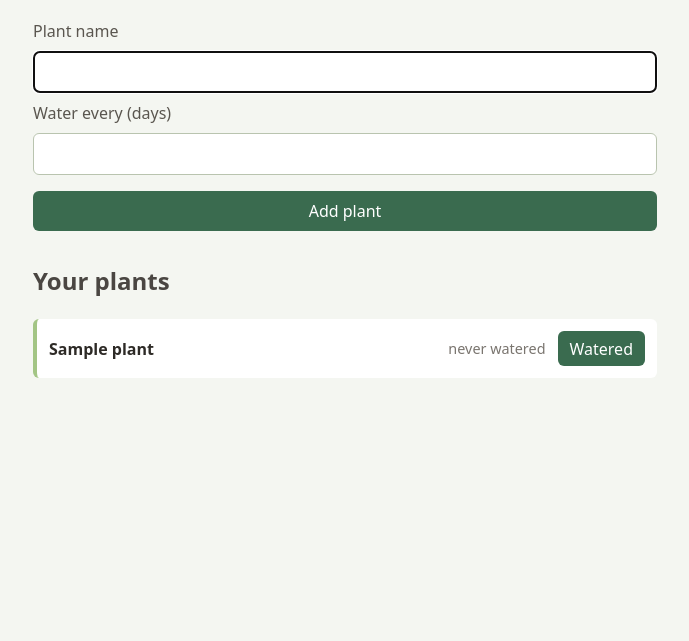
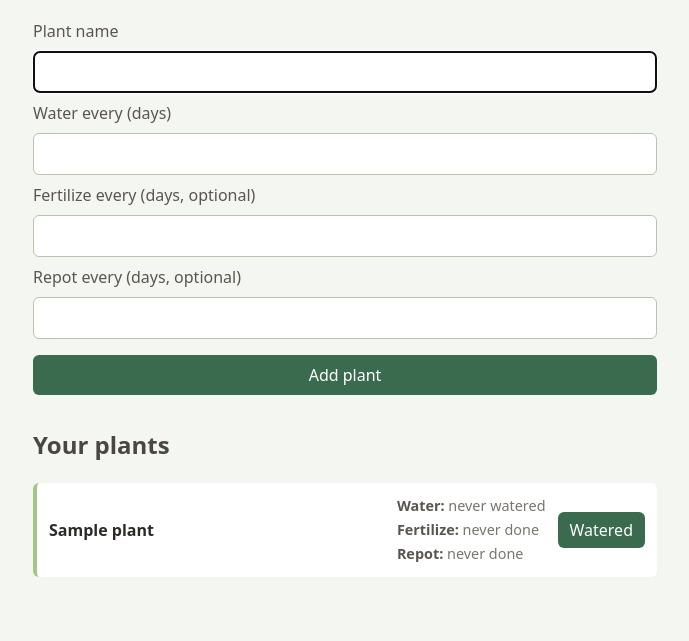
Before and after one commit to jirayu-codes/big_project_one, a Flask app: page / in a window 1280 px wide. Shown: the part 186-827 px from the top of the page, without its empty margins (295-984 px from the left). Before the commit the page ends 564 px from the top, so only its background shows below. Run offline with Flask 3, Linux system fonts and the light colour scheme; tables that the repository leaves empty hold one stand-in row (values such as "Sample post").

Commit message:
Implement care types: optional fertilize/repot schedules with statuses

```diff
--- a/app.py
+++ b/app.py
@@ -7,6 +7,26 @@ from flask import Flask, abort, g, redirect, render_template, request, url_for
 
 logging.basicConfig(level=logging.INFO, format="%(levelname)s: %(message)s")
 logger = logging.getLogger("plantpal")
+
+
+def _add_column(db, table, column, definition):
+    """Add a single column to a table if it is not already present."""
+    columns = [row["name"] for row in db.execute(f"PRAGMA table_info({table})")]
+    if column not in columns:
+        db.execute(f"ALTER TABLE {table} ADD COLUMN {column} {definition}")
+
+
+def ensure_schema(db):
+    """Make sure the plants table has all the columns this app needs.
+
+    With an old database the table may predate the fertilize/repot columns,
+    so we add any missing ones. This is safe to run every time.
+    """
+    _add_column(db, "plants", "fertilize_every", "INTEGER")
+    _add_column(db, "plants", "last_fertilized", "TEXT")
+    _add_column(db, "plants", "repot_every", "INTEGER")
+    _add_column(db, "plants", "last_repotted", "TEXT")
+    db.commit()
 
 
 def mark_plant_watered(db, plant_id):
@@ -22,10 +42,16 @@ def mark_plant_watered(db, plant_id):
     return get_plant(db, plant_id)
 
 
+PLANT_COLUMNS = (
+    "id, name, water_every, last_watered, "
+    "fertilize_every, last_fertilized, repot_every, last_repotted"
+)
+
+
 def get_plant(db, plant_id):
     """Return the plant with the given id, or None if it does not exist."""
     return db.execute(
-        "SELECT id, name, water_every, last_watered FROM plants WHERE id = ?",
+        f"SELECT {PLANT_COLUMNS} FROM plants WHERE id = ?",
         (plant_id,),
     ).fetchone()
 
@@ -33,8 +59,19 @@ def get_plant(db, plant_id):
 def get_all_plants(db):
     """Return every plant in the database, oldest first."""
     return db.execute(
-        "SELECT id, name, water_every, last_watered FROM plants ORDER BY id"
+        f"SELECT {PLANT_COLUMNS} FROM plants ORDER BY id"
     ).fetchall()
+
+
+def _interval_value(form, key):
+    """Return the validated interval for a form key, or None if left blank."""
+    raw = form.get(key, "").strip()
+    if raw == "":
+        return None
+    value = int(raw)
+    if value < 1:
+        raise ValueError(f"{key} must be at least 1")
+    return value
 
 
 def add_new_plant(db, form):
@@ -46,40 +83,59 @@ def add_new_plant(db, form):
         raise ValueError("water_every must be a whole number") from None
     if not name or water_every < 1:
         raise ValueError("name must not be empty and water_every must be at least 1")
+
+    try:
+        fertilize_every = _interval_value(form, "fertilize_every")
+        repot_every = _interval_value(form, "repot_every")
+    except ValueError:
+        raise ValueError("fertilize_every and repot_every must be blank or at least 1") from None
+
     cursor = db.execute(
-        "INSERT INTO plants (name, water_every, last_watered) VALUES (?, ?, NULL)",
-        (name, water_every),
+        "INSERT INTO plants (name, water_every, last_watered, "
+        "fertilize_every, last_fertilized, repot_every, last_repotted) "
+        "VALUES (?, ?, NULL, ?, NULL, ?, NULL)",
+        (name, water_every, fertilize_every, repot_every),
     )
     db.commit()
     return get_plant(db, cursor.lastrowid)
 
 
-def days_until_due(plant):
-    """Return the number of days until the plant is due, given it has been watered.
+def days_until_due(plant, every_col, last_col):
+    """Return the days until a care type is due, given its last-done date.
 
-    A negative result means the plant is overdue; 0 means it is due today.
-    Returns None if the stored date is not in YYYY-MM-DD format.
+    `every_col` is the name of the interval column (e.g. "water_every") and
+    `last_col` the last-done column (e.g. "last_watered"). A negative result
+    means overdue; 0 means due today. Returns None if the stored date is not
+    in YYYY-MM-DD format.
     """
+    last_done = plant[last_col]
     try:
-        last_watered = date.fromisoformat(plant["last_watered"])
-    except ValueError:
+        last_done_date = date.fromisoformat(last_done)
+    except (TypeError, ValueError):
         return None
-    due_date = last_watered + timedelta(days=plant["water_every"])
+    due_date = last_done_date + timedelta(days=plant[every_col])
     return (due_date - date.today()).days
 
 
-def plant_status(plant):
-    """Return the watering status text shown for a plant."""
-    if not plant["last_watered"]:
-        return "never watered"
-    days = days_until_due(plant)
+def care_type_status(plant, every_col, last_col, never_word):
+    """Return the status text for one care type, e.g. "due in 3 days"."""
+    if not plant[every_col]:
+        return None
+    if not plant[last_col]:
+        return never_word
+    days = days_until_due(plant, every_col, last_col)
     if days is None:
-        return "never watered"
+        return never_word
     if days < 0:
         return "overdue"
     if days == 0:
         return "due today"
     return f"due in {days} days"
+
+
+def plant_status(plant):
+    """Return the watering status text shown for a plant."""
+    return care_type_status(plant, "water_every", "last_watered", "never watered")
 
 
 def create_app(test_config=None):
@@ -107,7 +163,7 @@ def create_app(test_config=None):
     def init_db():
         with app.open_resource("schema.sql") as f:
             get_db().executescript(f.read().decode("utf-8"))
-        get_db().commit()
+        ensure_schema(get_db())
 
     with app.app_context():
         init_db()
@@ -115,7 +171,21 @@ def create_app(test_config=None):
 
     @app.context_processor
     def inject_helpers():
-        return {"plant_status": plant_status}
+        def plant_statuses(plant):
+            """Return a list of (label, status) tuples for each tracked care type."""
+            care_types = (
+                ("Water", "water_every", "last_watered", "never watered"),
+                ("Fertilize", "fertilize_every", "last_fertilized", "never done"),
+                ("Repot", "repot_every", "last_repotted", "never done"),
+            )
+            rows = []
+            for label, every_col, last_col, never_word in care_types:
+                status = care_type_status(plant, every_col, last_col, never_word)
+                if status is not None:
+                    rows.append((label, status))
+            return rows
+
+        return {"plant_statuses": plant_statuses}
 
     @app.route("/")
     def index():
--- a/schema.sql
+++ b/schema.sql
@@ -1,6 +1,10 @@
 CREATE TABLE IF NOT EXISTS plants (
-    id           INTEGER PRIMARY KEY AUTOINCREMENT,
-    name         TEXT    NOT NULL,
-    water_every  INTEGER NOT NULL,
-    last_watered TEXT
+    id               INTEGER PRIMARY KEY AUTOINCREMENT,
+    name             TEXT    NOT NULL,
+    water_every      INTEGER NOT NULL,
+    last_watered     TEXT,
+    fertilize_every  INTEGER,
+    last_fertilized  TEXT,
+    repot_every      INTEGER,
+    last_repotted    TEXT
 );
--- a/static/style.css
+++ b/static/style.css
@@ -71,16 +71,27 @@ button:hover {
     background: white;
     border-radius: 6px;
     border-left: 4px solid #a3c585;
+    flex-wrap: wrap;
 }
 
 .plant-name {
     font-weight: 600;
 }
 
+.plant-statuses {
+    display: flex;
+    flex-direction: column;
+    gap: 0.15rem;
+    margin-left: auto;
+}
+
 .plant-status {
     color: #7a756f;
     font-size: 0.9rem;
-    margin-left: auto;
+}
+
+.plant-status strong {
+    color: #5a564f;
 }
 
 .water-form {
--- a/templates/index.html
+++ b/templates/index.html
@@ -20,6 +20,12 @@
                 <label for="water_every">Water every (days)</label>
                 <input type="number" id="water_every" name="water_every" min="1" step="1" required>
 
+                <label for="fertilize_every">Fertilize every (days, optional)</label>
+                <input type="number" id="fertilize_every" name="fertilize_every" min="1" step="1">
+
+                <label for="repot_every">Repot every (days, optional)</label>
+                <input type="number" id="repot_every" name="repot_every" min="1" step="1">
+
                 <button type="submit">Add plant</button>
             </form>
         </section>
@@ -31,7 +37,11 @@
                 {% for plant in plants %}
                 <li>
                     <span class="plant-name">{{ plant["name"] }}</span>
-                    <span class="plant-status">{{ plant_status(plant) }}</span>
+                    <span class="plant-statuses">
+                        {% for label, status in plant_statuses(plant) %}
+                        <span class="plant-status"><strong>{{ label }}:</strong> {{ status }}</span>
+                        {% endfor %}
+                    </span>
                     <form class="water-form" action="{{ url_for('mark_watered', plant_id=plant['id']) }}" method="post">
                         <button type="submit">Watered</button>
                     </form>
```
Also changed, not shown: tests/test_app.py (+165 -4 lines).
